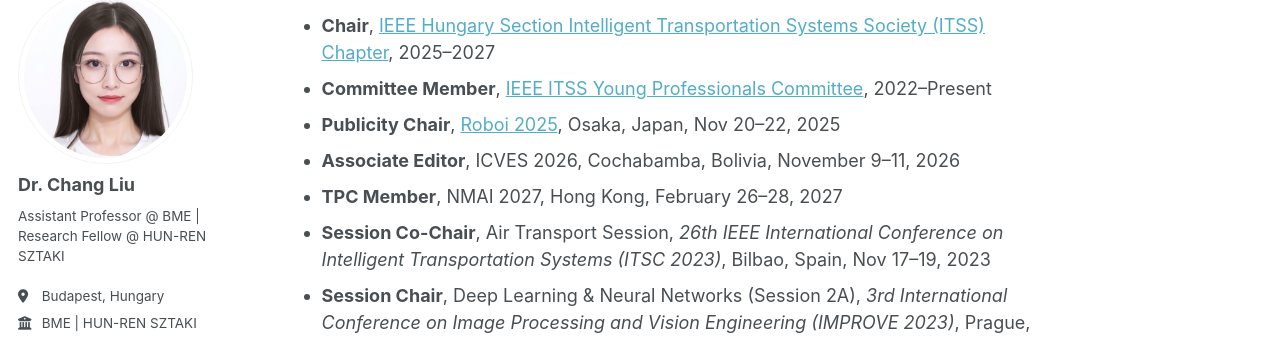
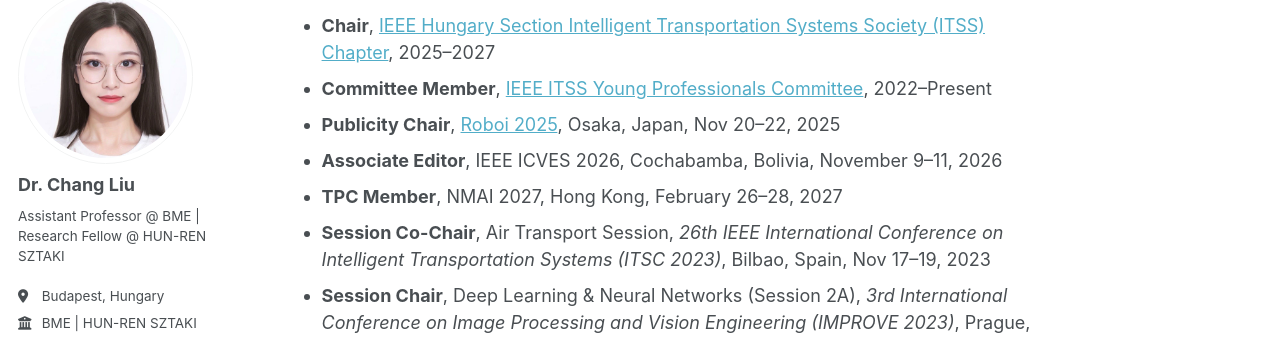
Before and after one commit to ChangLiu-bp/changliu-bp.github.io, a Jekyll site: the page built from _pages/about.md, in a window 1280 px wide and 900 px high, scrolled down 948 px. Shown: the part 110-450 px from the top of the window. Built offline with Jekyll 4.4.1, drawn with Linux system fonts in a browser that asks for light colours; some web fonts are replaced; a script that is not in the unit is left out.

Commit message:
Update about.md

```diff
--- a/_pages/about.md
+++ b/_pages/about.md
@@ -37,7 +37,7 @@
 - **Chair**, [IEEE Hungary Section Intelligent Transportation Systems Society (ITSS) Chapter](https://ieee-itss.org/chapters-committees/hungary-chapter/), 2025–2027
 - **Committee Member**, [IEEE ITSS Young Professionals Committee](https://ieee-itss.org/yp/), 2022–Present
 - **Publicity Chair**, [Roboi 2025](https://www.roboi.org/committees.html), Osaka, Japan, Nov 20–22, 2025
-- **Associate Editor**, ICVES 2026, Cochabamba, Bolivia, November 9–11, 2026
+- **Associate Editor**, IEEE ICVES 2026, Cochabamba, Bolivia, November 9–11, 2026
 - **TPC Member**, NMAI 2027, Hong Kong, February 26–28, 2027
 - **Session Co-Chair**, Air Transport Session, *26th IEEE International Conference on Intelligent Transportation Systems (ITSC 2023)*, Bilbao, Spain, Nov 17–19, 2023
 - **Session Chair**, Deep Learning & Neural Networks (Session 2A), *3rd International Conference on Image Processing and Vision Engineering (IMPROVE 2023)*, Prague, Czech Republic, April 22, 2023
```
